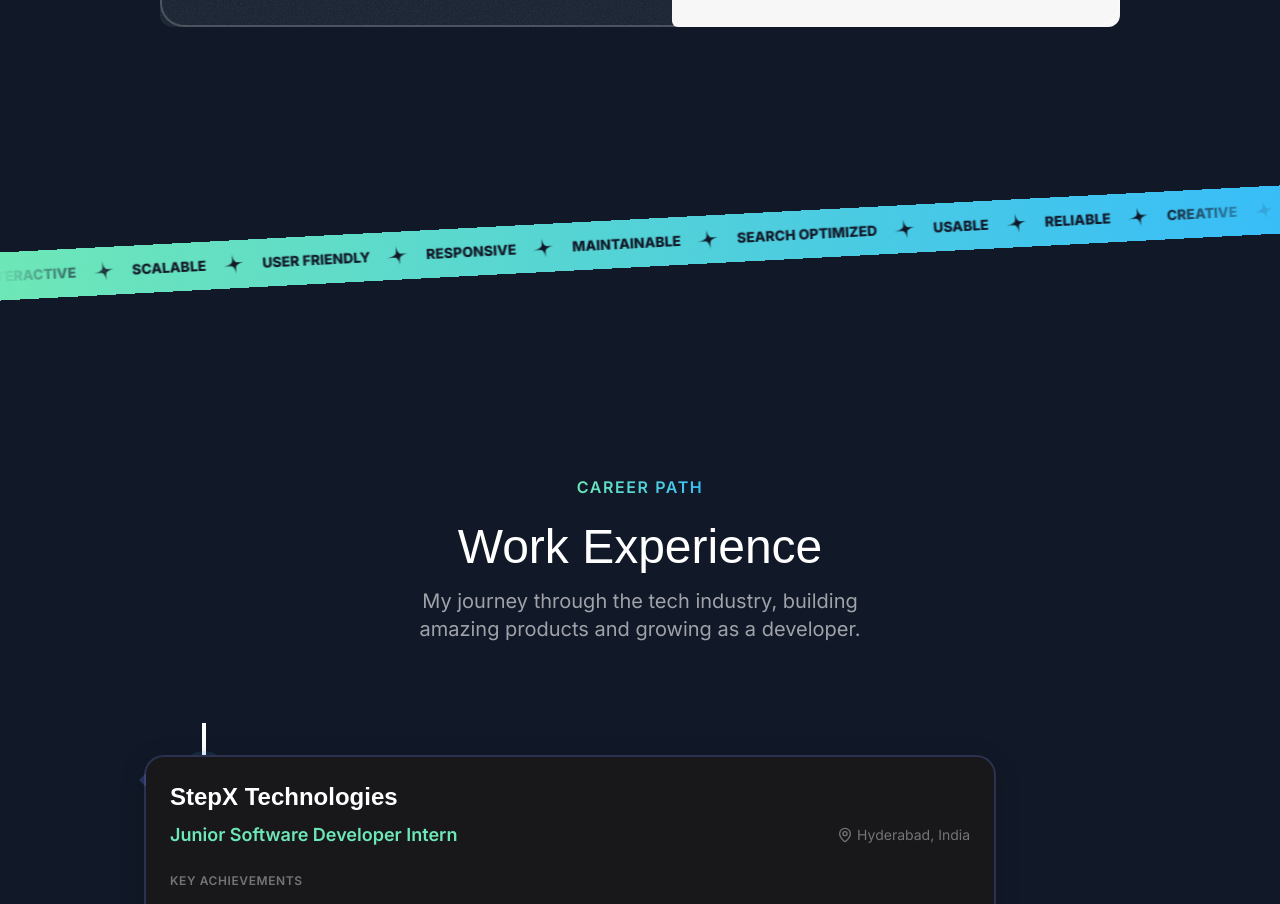
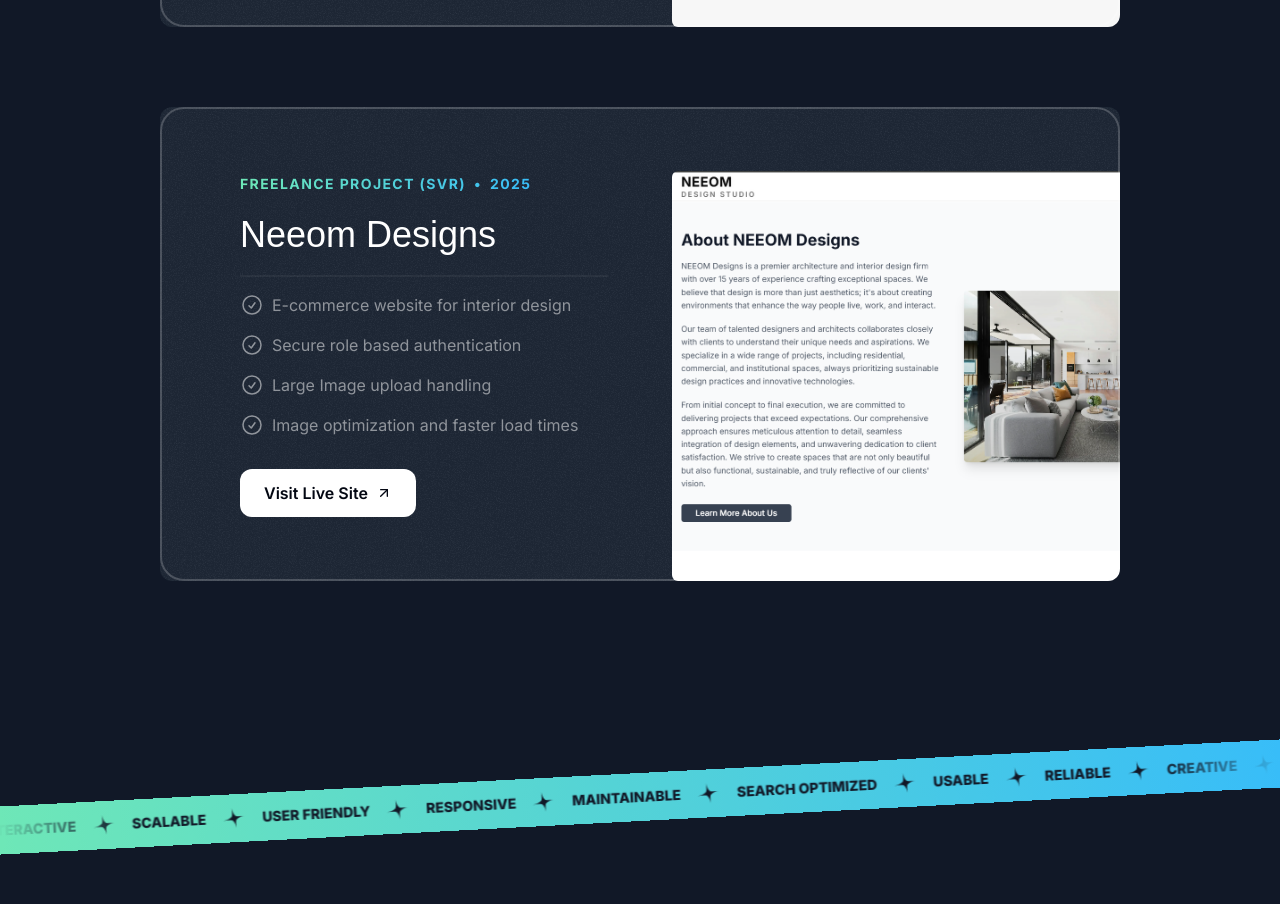
Before and after one commit to LVSSandeepKumar/portfolio, a Next.js app: page / in a window 1280 px wide. Shown: the part 5343-6247 px from the top of the page. Built offline with nearby package versions, Linux system fonts and the light colour scheme; a web font is replaced by a local one.

Commit message:
Neeom designs freelance project added

```diff
--- a/src/constants/index.ts
+++ b/src/constants/index.ts
@@ -7,6 +7,7 @@
 import ReactAdminDashboard from "@/assets/images/react-admin-dashboard.png";
 import TgibLinkNest from "@/assets/images/tgib-linknest.png";
 import cdms from "@/assets/images/cdms.jpg";
+import NeeomDesigns from "@/assets/images/neeomdesigns.png";
 
 // Tools images
 import HTMLIcon from "@/assets/icons/html.svg";
@@ -132,6 +133,19 @@
     link: "",
     image: cdms,
   },
+  {
+    company: "Freelance Project (SVR)",
+    year: "2025",
+    title: "Neeom Designs",
+    achievements: [
+      { title: "E-commerce website for interior design" },
+      { title: "Secure role based authentication" },
+      { title: "Large Image upload handling"},
+      { title: "Image optimization and faster load times"}
+      ],
+      link: "https://www.neeomdesigns.com/",
+      image: NeeomDesigns,
+  }
 ];
 
 export const experiences = [
```
Also changed, not shown: src/assets/images/neeomdesigns.png (added).
